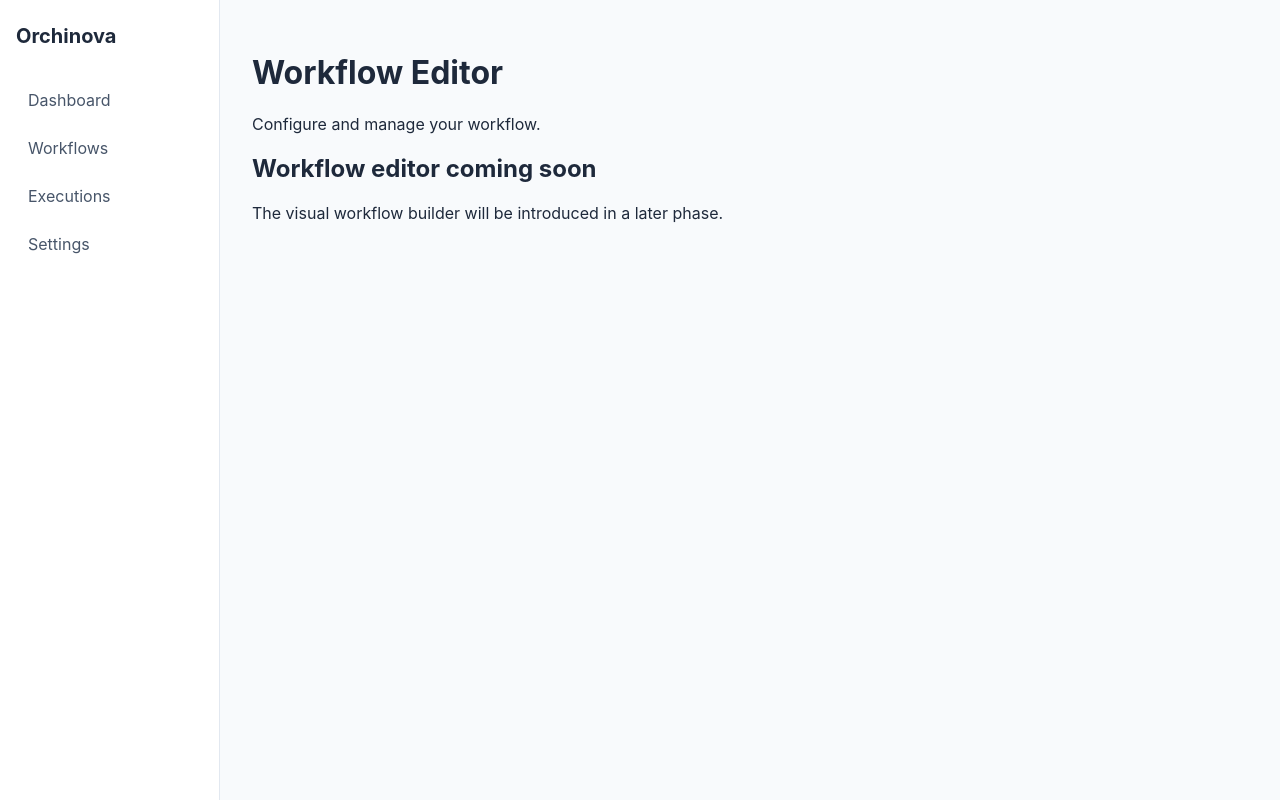
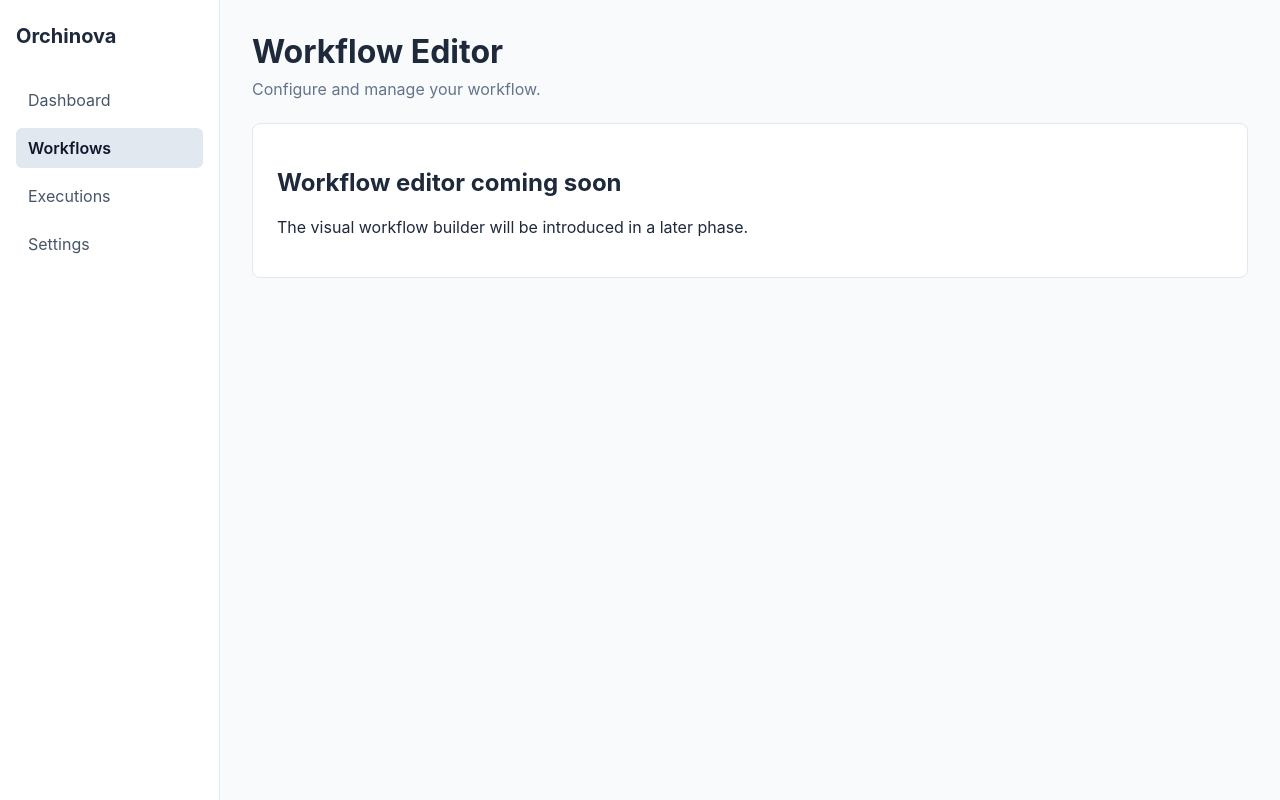
Before and after one commit to NandhiniMurthi/orchinova, a React (Vite) app in the folder apps/web/: page /workflows/1 in a window 1280 px wide. Built offline with nearby package versions, Linux system fonts and the light colour scheme.

Commit message:
feat: improve workflow navigation state

```diff
--- /dev/null
+++ b/apps/web/src/components/Card.css
@@ -0,0 +1,6 @@
+.card {
+  padding: 24px;
+  border: 1px solid #e2e8f0;
+  border-radius: 8px;
+  background-color: #ffffff;
+}
--- /dev/null
+++ b/apps/web/src/components/Card.tsx
@@ -0,0 +1,12 @@
+import type { ReactNode } from 'react'
+import './Card.css'
+
+type CardProps = {
+  children: ReactNode
+}
+
+function Card({ children }: CardProps) {
+  return <section className="card">{children}</section>
+}
+
+export default Card
--- /dev/null
+++ b/apps/web/src/components/PageHeader.css
@@ -0,0 +1,13 @@
+.page-header {
+  margin-bottom: 24px;
+}
+
+.page-header h1 {
+  margin: 0 0 8px;
+  font-size: 2rem;
+}
+
+.page-header p {
+  margin: 0;
+  color: #64748b;
+}
--- a/apps/web/src/components/PageHeader.tsx
+++ b/apps/web/src/components/PageHeader.tsx
@@ -1,3 +1,4 @@
+import './PageHeader.css'
 type PageHeaderProps = {
   title: string
   description?: string
@@ -5,7 +6,7 @@ type PageHeaderProps = {
 
 function PageHeader({ title, description }: PageHeaderProps) {
   return (
-    <header>
+    <header className="page-header">
       <h1>{title}</h1>
       {description && <p>{description}</p>}
     </header>
--- a/apps/web/src/layouts/AppLayout.css
+++ b/apps/web/src/layouts/AppLayout.css
@@ -38,7 +38,11 @@
   background-color: #f1f5f9;
   color: #0f172a;
 }
-
+.app-navigation a.active {
+  background-color: #e2e8f0;
+  color: #0f172a;
+  font-weight: 600;
+}
 .app-content {
   padding: 32px;
 }
--- a/apps/web/src/layouts/AppLayout.tsx
+++ b/apps/web/src/layouts/AppLayout.tsx
@@ -1,4 +1,4 @@
-import { Link, Outlet } from 'react-router-dom'
+import { Link, NavLink, Outlet } from 'react-router-dom'
 import './AppLayout.css'
 
 function AppLayout() {
@@ -10,10 +10,10 @@ function AppLayout() {
         </Link>
 
         <nav className="app-navigation" aria-label="Main navigation">
-          <Link to="/">Dashboard</Link>
-          <Link to="/workflows">Workflows</Link>
-          <Link to="/executions">Executions</Link>
-          <Link to="/settings">Settings</Link>
+          <NavLink to="/">Dashboard</NavLink>
+          <NavLink to="/workflows">Workflows</NavLink>
+          <NavLink to="/executions">Executions</NavLink>
+          <NavLink to="/settings">Settings</NavLink>
         </nav>
       </aside>
 
--- a/apps/web/src/pages/DashboardPage.tsx
+++ b/apps/web/src/pages/DashboardPage.tsx
@@ -1,3 +1,4 @@
+import Card from '../components/Card'
 function DashboardPage() {
   return (
     <main>
@@ -8,10 +9,10 @@ function DashboardPage() {
         </p>
       </header>
 
-      <section>
+      <Card>
         <h2>Get started</h2>
         <p>You have not created any workflows yet.</p>
-      </section>
+      </Card>
     </main>
   )
 }
--- a/apps/web/src/pages/ExecutionsPage.tsx
+++ b/apps/web/src/pages/ExecutionsPage.tsx
@@ -1,5 +1,5 @@
 import PageHeader from '../components/PageHeader'
-
+import Card from '../components/Card'
 function ExecutionsPage() {
   return (
     <main>
@@ -8,10 +8,10 @@ function ExecutionsPage() {
         description="Monitor and review workflow execution activity."
       />
 
-      <section>
+      <Card>
         <h2>No executions yet</h2>
         <p>Workflow execution history will appear here.</p>
-      </section>
+      </Card>
     </main>
   )
 }
--- a/apps/web/src/pages/SettingsPage.tsx
+++ b/apps/web/src/pages/SettingsPage.tsx
@@ -1,5 +1,5 @@
 import PageHeader from '../components/PageHeader'
-
+import Card from '../components/Card'
 function SettingsPage() {
   return (
     <main>
@@ -8,10 +8,10 @@ function SettingsPage() {
         description="Manage your application preferences and account settings."
       />
 
-      <section>
+      <Card>
         <h2>Settings coming soon</h2>
         <p>Configuration options will be available here as the platform evolves.</p>
-      </section>
+      </Card>
     </main>
   )
 }
--- a/apps/web/src/pages/WorkflowEditorPage.tsx
+++ b/apps/web/src/pages/WorkflowEditorPage.tsx
@@ -1,5 +1,5 @@
 import PageHeader from '../components/PageHeader'
-
+import Card from '../components/Card'
 function WorkflowEditorPage() {
   return (
     <main>
@@ -8,10 +8,10 @@ function WorkflowEditorPage() {
         description="Configure and manage your workflow."
       />
 
-      <section>
+      <Card>
         <h2>Workflow editor coming soon</h2>
         <p>The visual workflow builder will be introduced in a later phase.</p>
-      </section>
+      </Card>
     </main>
   )
 }
--- a/apps/web/src/pages/WorkflowsPage.tsx
+++ b/apps/web/src/pages/WorkflowsPage.tsx
@@ -1,5 +1,5 @@
 import PageHeader from '../components/PageHeader'
-
+import Card from '../components/Card'
 function WorkflowsPage() {
   return (
     <main>
@@ -8,10 +8,10 @@ function WorkflowsPage() {
         description="Create and manage your workflow automations."
       />
 
-      <section>
+      <Card>
         <h2>No workflows yet</h2>
         <p>Create your first workflow to get started.</p>
-      </section>
+      </Card>
     </main>
   )
 }
```
